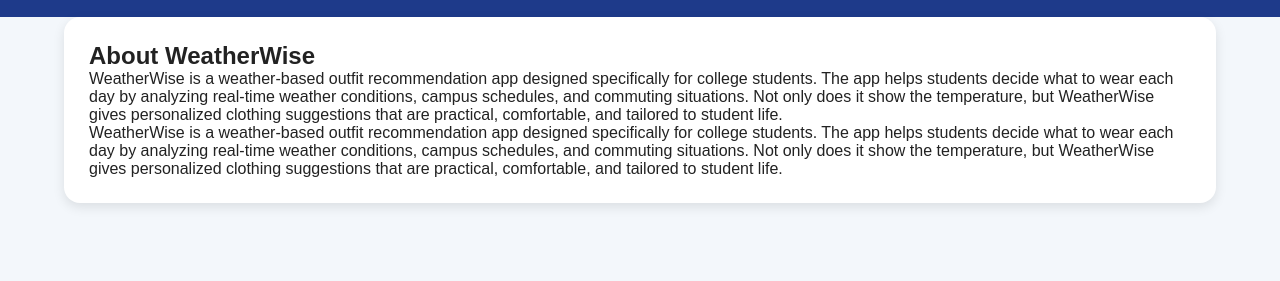
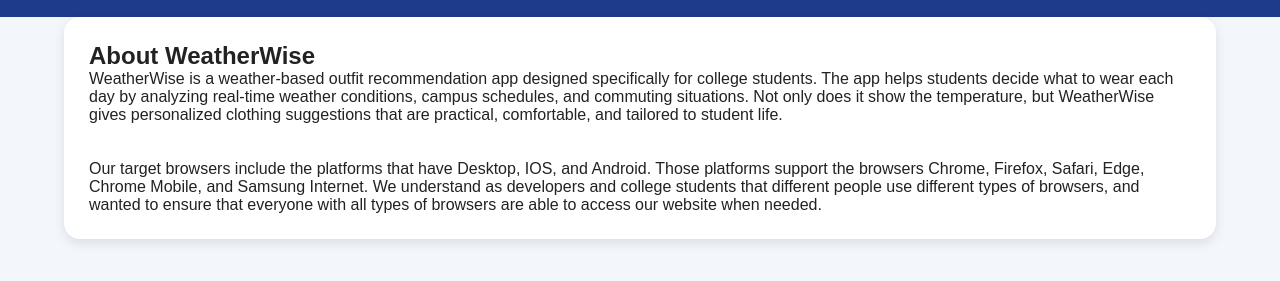
Before and after one commit to RavenRice/WeatherNOTWise, a website: page public/about.html in a window 1280 px wide. Shown: the part 51-332 px from the top of the page. Drawn offline with Linux system fonts and the light colour scheme.

Commit message:
finished?

```diff
--- a/public/about.html
+++ b/public/about.html
@@ -28,8 +28,10 @@
       <p>
         WeatherWise is a weather-based outfit recommendation app designed specifically for college students. The app helps students decide what to wear each day by analyzing real-time weather conditions, campus schedules, and commuting situations. Not only does it show the temperature, but WeatherWise gives personalized clothing suggestions that are practical, comfortable, and tailored to student life.
       </p>
+      <br>
+    </br>
       <p>
-        WeatherWise is a weather-based outfit recommendation app designed specifically for college students. The app helps students decide what to wear each day by analyzing real-time weather conditions, campus schedules, and commuting situations. Not only does it show the temperature, but WeatherWise gives personalized clothing suggestions that are practical, comfortable, and tailored to student life.
+        Our target browsers include the platforms that have Desktop, IOS, and Android. Those platforms support the browsers Chrome, Firefox, Safari, Edge, Chrome Mobile, and Samsung Internet. We understand as developers and college students that different people use different types of browsers, and wanted to ensure that everyone with all types of browsers are able to access our website when needed.
       </p>
 
     </section>
```
Also changed, not shown: vercel.json (added), 1 other file.
